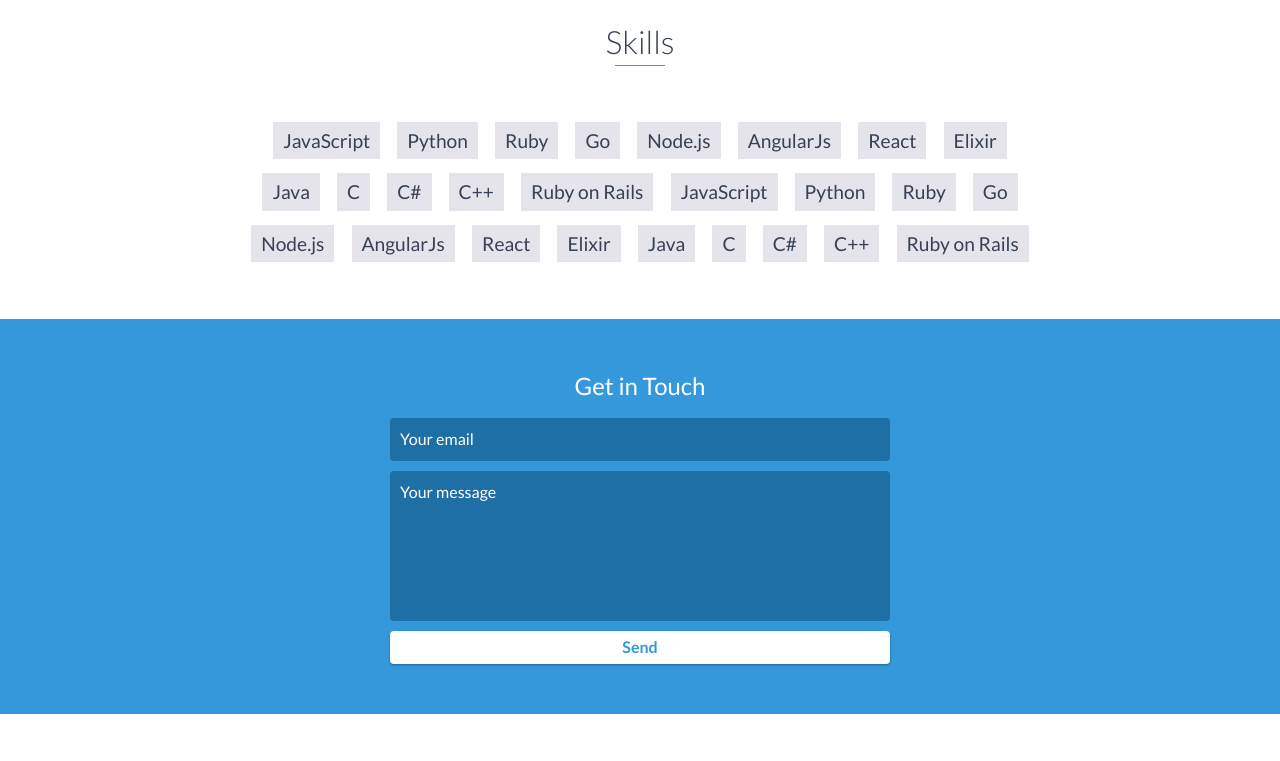
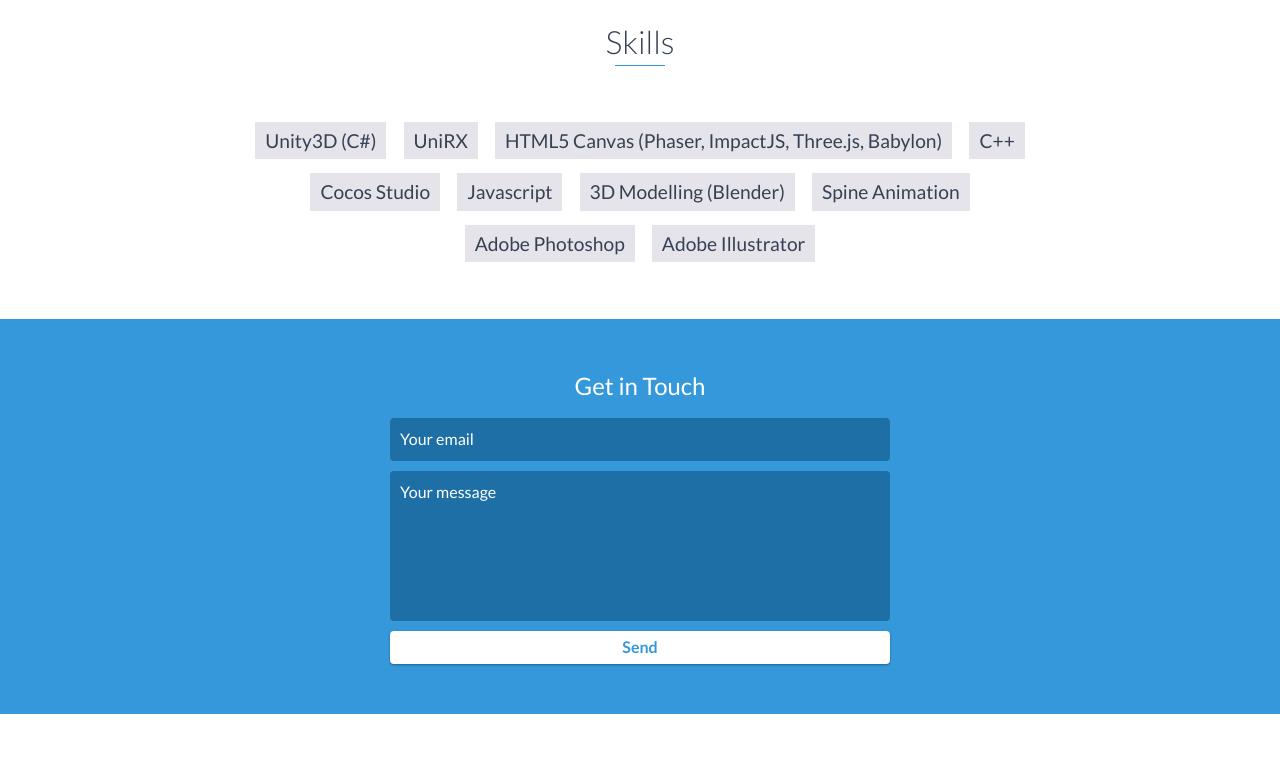
Before and after one commit to vindadzoebir123/Portfolio, a website: page index.html in a window 1280 px wide. Shown: the part 3730-4491 px from the top of the page. Drawn offline with nearby package versions, Linux system fonts and the light colour scheme.

Commit message:
- add skills

```diff
--- a/index.html
+++ b/index.html
@@ -212,32 +212,16 @@
     <div id="skills">
         <h2 class="heading">Skills</h2>
         <ul>
-            <li>JavaScript</li>
-            <li>Python</li>
-            <li>Ruby</li>
-            <li>Go</li>
-            <li>Node.js</li>
-            <li>AngularJs</li>
-            <li>React</li>
-            <li>Elixir</li>
-            <li>Java</li>
-            <li>C</li>
-            <li>C#</li>
+            <li>Unity3D (C#)</li>
+            <li>UniRX</li>
+            <li>HTML5 Canvas (Phaser, ImpactJS, Three.js, Babylon)</li>
             <li>C++</li>
-            <li>Ruby on Rails</li>
-            <li>JavaScript</li>
-            <li>Python</li>
-            <li>Ruby</li>
-            <li>Go</li>
-            <li>Node.js</li>
-            <li>AngularJs</li>
-            <li>React</li>
-            <li>Elixir</li>
-            <li>Java</li>
-            <li>C</li>
-            <li>C#</li>
-            <li>C++</li>
-            <li>Ruby on Rails</li>
+            <li>Cocos Studio</li>
+            <li>Javascript</li>
+            <li>3D Modelling (Blender)</li>
+            <li>Spine Animation</li>
+            <li>Adobe Photoshop</li>
+            <li>Adobe Illustrator</li>
         </ul>
     </div>
     <!-- End #skills -->
@@ -245,7 +229,7 @@
     <div id="contact">
         <h2>Get in Touch</h2>
         <div id="contact-form">
-            <form method="POST" action="https://formspree.io/email@email.com">
+            <form method="POST" action="https://formspree.io/vindadzoebir@gmail.com">
                 <input type="hidden" name="_subject" value="Contact request from personal website" />
                 <input type="email" name="_replyto" placeholder="Your email" required>
                 <textarea name="message" placeholder="Your message" required></textarea>
@@ -261,7 +245,7 @@
             <div class="row">
                 <div class="col-sm-5 copyright">
                     <p>
-                        Copyright &copy; <span id="current-year">2022</span> YOUR NAME
+                        Copyright &copy; <span id="current-year">2023</span> VINDA D ZOEBIR
                     </p>
                 </div>
                 <div class="col-sm-2 top">
```
